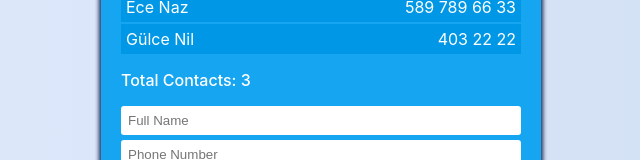
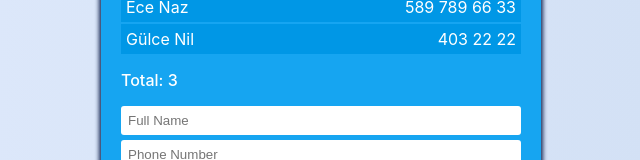
Before and after one commit to fatihece/Contact-List-App, a React (Create React App) app: page / in a window 1280 px wide. Shown: the part 374-534 px from the top of the page, without its empty margins (319-959 px from the left). Built offline with nearby package versions, Linux system fonts and the light colour scheme.

Commit message:
updated List component

```diff
--- a/src/components/contacts/list/List.js
+++ b/src/components/contacts/list/List.js
@@ -27,7 +27,7 @@ const List = ({ contact }) => {
                 }
             </ul>
 
-            <p className="total">Total Contacts: {filtered.length }</p>
+            <p className="total">Total: {filtered.length }</p>
         </div>
     )
 }
```
